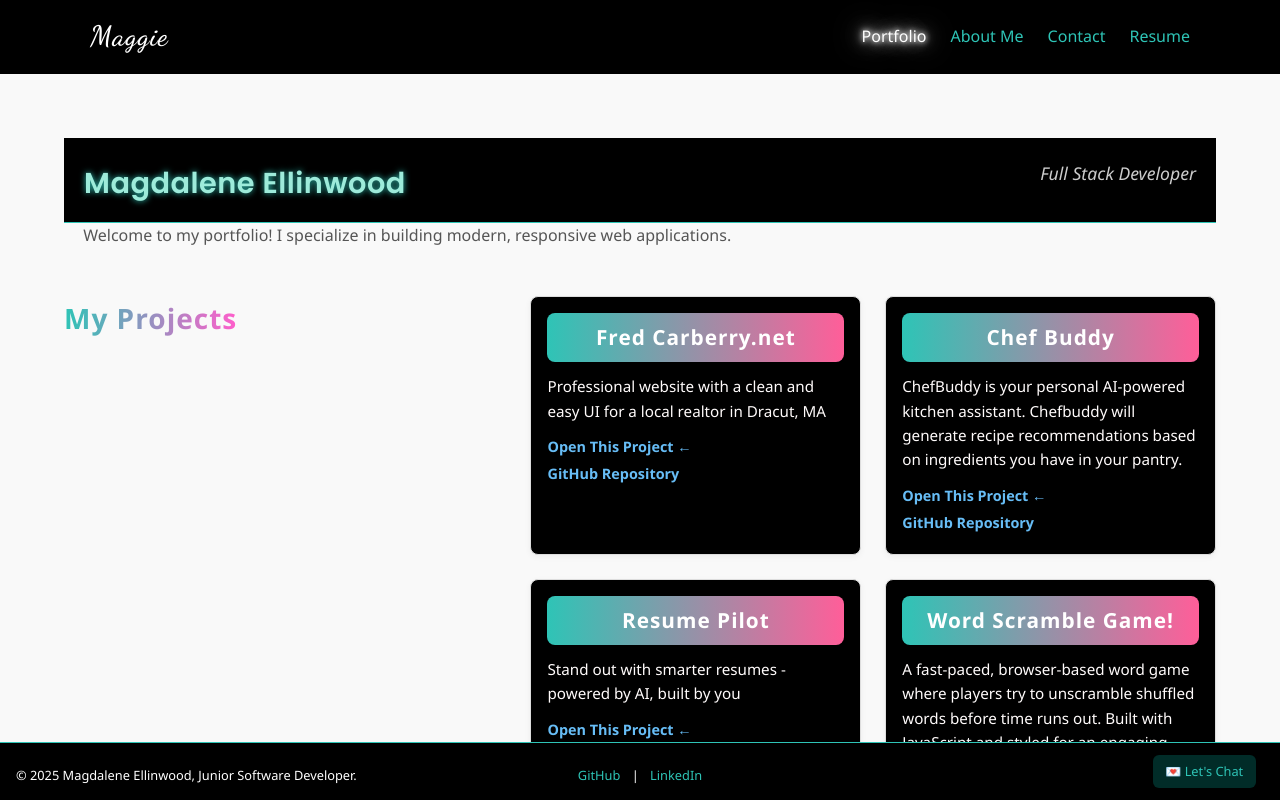
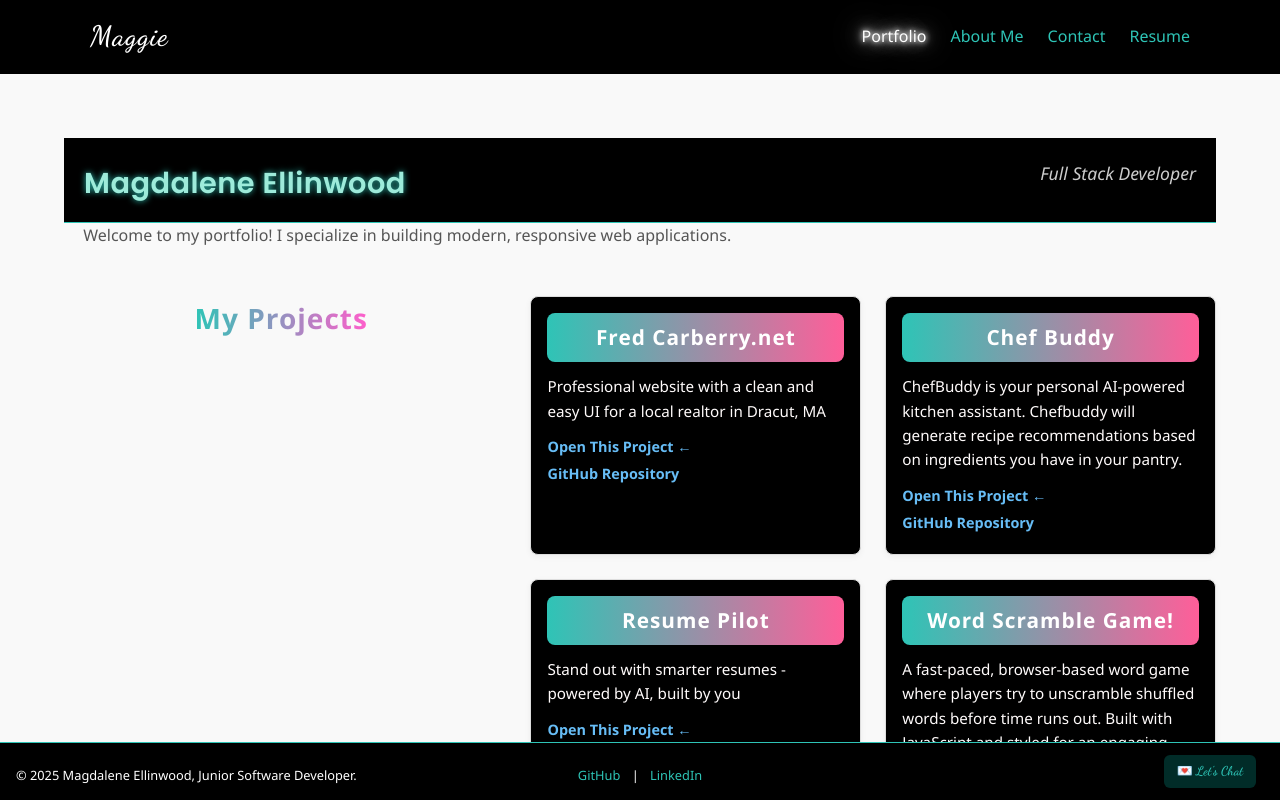
Before and after one commit to mellinwood1023/Maggie_Portfolio, a React (Vite) app: page /portfolio in a window 1280 px wide. Built offline with nearby package versions, Linux system fonts and the light colour scheme.

Commit message:
small adjustments

```diff
--- a/src/styles/Footer.css
+++ b/src/styles/Footer.css
@@ -33,6 +33,7 @@
   text-align: right;
   flex: 1;
   white-space: nowrap;
+  font-family: "Dancing Script", sans-serif;
 }
 
 .footer-button {
--- a/src/styles/Portfolio.css
+++ b/src/styles/Portfolio.css
@@ -100,6 +100,7 @@ main {
 .featured-projects > .description {
   flex: 1;
   min-width: 250px;
+  text-align: center;
 }
 
 /* Right side project cards */
```
Also changed, not shown: src/styles/Image.css (deleted).
